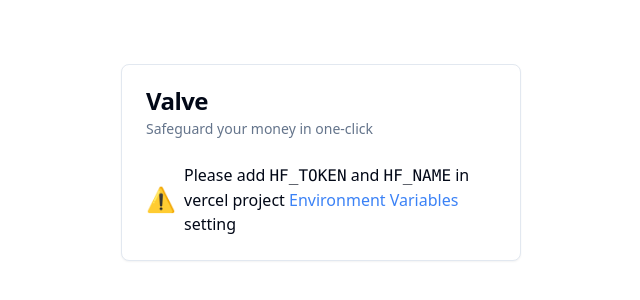
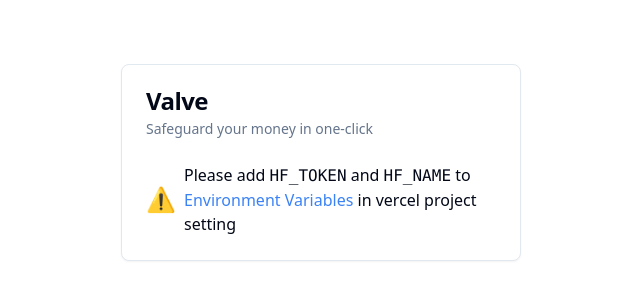
Before and after one commit to valvebara/valvebara, a Next.js app: page / in a window 1280 px wide. Shown: the part 238-538 px from the top of the page, without its empty margins (319-959 px from the left). Built offline with nearby package versions, Linux system fonts and the light colour scheme.

Commit message:
fix: grammar

```diff
--- a/app/page.tsx
+++ b/app/page.tsx
@@ -34,8 +34,7 @@ export default function CardWithForm() {
               <div className="flex items-center justify-center">
                 <span className="text-2xl">⚠️</span>
                 <span className="ml-2">
-                  Please add <code>HF_TOKEN</code> and <code>HF_NAME</code> in
-                  vercel project{" "}
+                  Please add <code>HF_TOKEN</code> and <code>HF_NAME</code> to{" "}
                   <Link
                     href="https://vercel.com/docs/projects/environment-variables"
                     target="_blank"
@@ -43,7 +42,8 @@ export default function CardWithForm() {
                   >
                     Environment Variables
                   </Link>{" "}
-                  setting
+                  in
+                  vercel project setting
                 </span>
               </div>
             )
```
